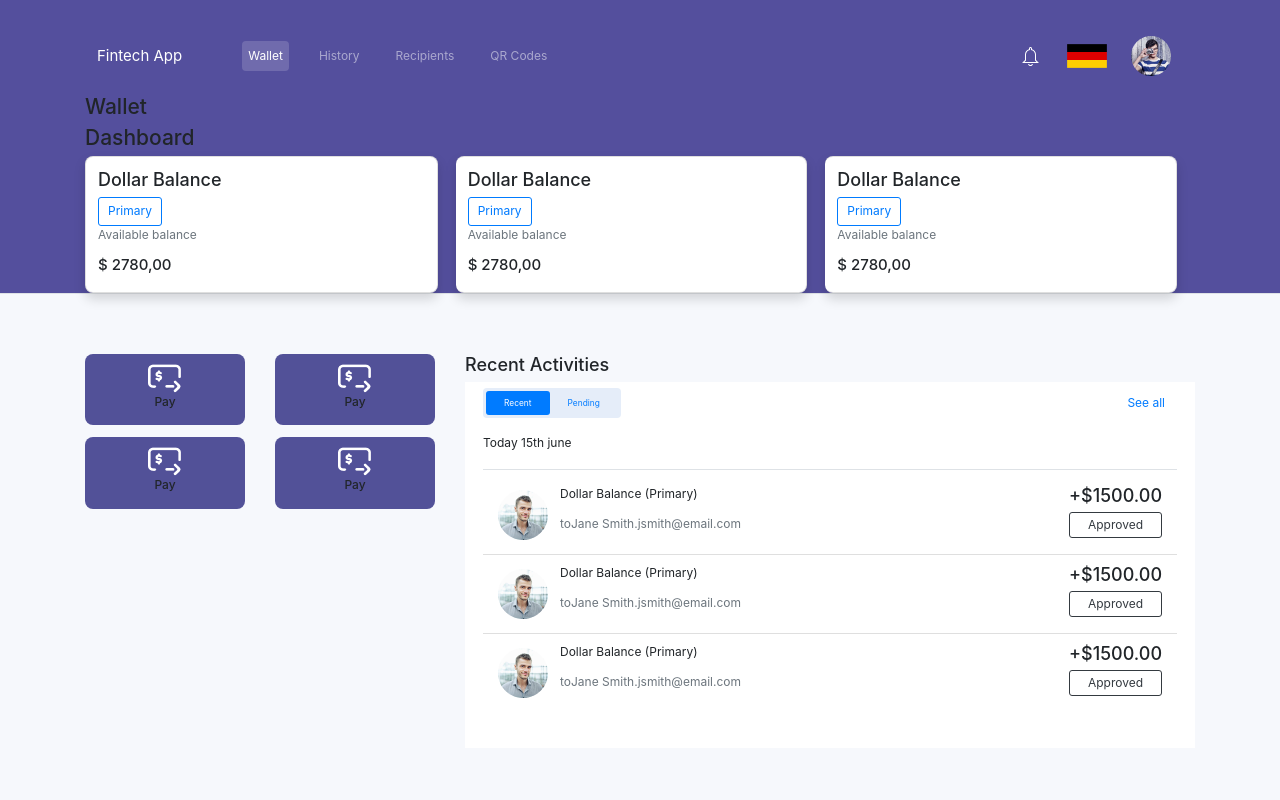
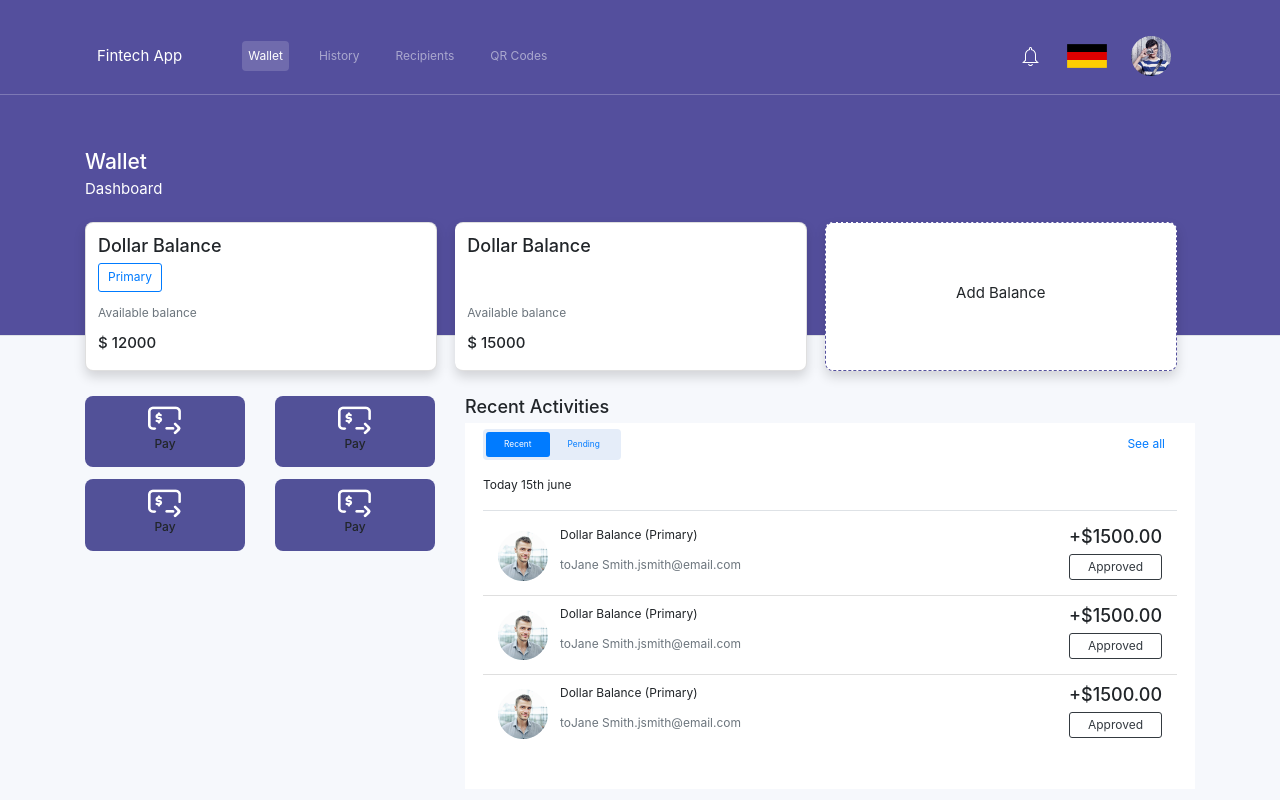
Before and after one commit to osmansufy/fintech-app, a React (Create React App) app: page / in a window 1280 px wide. Shown: the top 800 px of the page. Built offline with nearby package versions, Linux system fonts and the light colour scheme.

Commit message:
walletComplete

```diff
--- a/src/assets/scss/index.scss
+++ b/src/assets/scss/index.scss
@@ -17,11 +17,27 @@ img {
     background-color: rgba(255, 255, 255, 0.16);
     border-radius: 4px;
   }
+  .topBar {
+    border-bottom: 1px solid rgba(255, 255, 255, 0.24);
+  }
 }
 
 .wallet {
   .singleWallet {
     border-radius: 8px !important;
+    .walletInfoWrapper {
+      display: flex;
+      flex-direction: column;
+      justify-content: space-between;
+    }
+  }
+  .addBalance {
+    /* border: dashed; */
+    border: 1px dashed #54509d !important;
+    border-radius: 8px;
+  }
+  .cardWrapper {
+    margin-bottom: -3rem;
   }
 }
 
--- a/src/components/Header/Topbar/Topbar.js
+++ b/src/components/Header/Topbar/Topbar.js
@@ -10,7 +10,7 @@ const Topbar = () => {
     setDrawerShow(false);
   };
   return (
-    <section className="tapBar py-3">
+    <section className="topBar py-3">
       <Container>
         <Navbar collapseOnSelect expand="md" bg="transparent" variant="dark">
           <Navbar.Brand href="#home">Fintech App</Navbar.Brand>
--- /dev/null
+++ b/src/components/Wallet/AddBalance.js
@@ -0,0 +1,25 @@
+import React, { useState } from "react";
+import { Card } from "react-bootstrap";
+import AddBalanceModal from "./AddBalanceModal";
+
+const AddBalance = () => {
+  const [show, setShow] = useState(false);
+
+  const handleClose = () => setShow(false);
+  const handleShow = () => setShow(true);
+  return (
+    <>
+      <Card
+        onClick={handleShow}
+        className="mr-4 shadow singleWallet addBalance"
+      >
+        <div className="d-flex h-100 justify-content-center align-items-center">
+          <h5 className="font-weight-normal">Add Balance</h5>
+        </div>
+      </Card>
+      <AddBalanceModal show={show} handleClose={handleClose} />
+    </>
+  );
+};
+
+export default AddBalance;
--- /dev/null
+++ b/src/components/Wallet/AddBalanceModal.js
@@ -0,0 +1,43 @@
+import React, { useState } from "react";
+import { Button, Modal } from "react-bootstrap";
+import { useDispatch } from "react-redux";
+import { addNewBalance } from "../../features/fintechActivities/activitiesSlice";
+
+const AddBalanceModal = ({ show, handleClose }) => {
+  const dispatch = useDispatch();
+  const [newAmount, setNewAmount] = useState();
+  const onAddNewAmount = () => {
+    dispatch(addNewBalance(Number(newAmount)));
+    handleClose();
+    setNewAmount();
+  };
+  return (
+    <div>
+      <Modal show={show} onHide={handleClose}>
+        <Modal.Header closeButton>
+          <Modal.Title>Add Balance to your Wallet</Modal.Title>
+        </Modal.Header>
+        <Modal.Body>
+          <label htmlFor="newAmount">Add Amount</label>
+          <br />
+          <input
+            id="newAmount"
+            type="number"
+            value={newAmount}
+            onChange={(e) => setNewAmount(e.target.value)}
+          />
+        </Modal.Body>
+        <Modal.Footer>
+          <Button variant="secondary" onClick={handleClose}>
+            Close
+          </Button>
+          <Button variant="primary" onClick={onAddNewAmount}>
+            Save Changes
+          </Button>
+        </Modal.Footer>
+      </Modal>
+    </div>
+  );
+};
+
+export default AddBalanceModal;
--- /dev/null
+++ b/src/components/Wallet/AvailableBalance.js
@@ -0,0 +1,12 @@
+import React from "react";
+import { Button, Card } from "react-bootstrap";
+import SingleWallet from "./SingleWallet";
+const AvailableBalance = ({ availableBalance }) => {
+  return (
+    <Card className="mr-4 shadow singleWallet">
+      <SingleWallet isPrimary={true} amount={availableBalance} />
+    </Card>
+  );
+};
+
+export default AvailableBalance;
--- a/src/components/Wallet/SingaleWallet.js
+++ /dev/null
@@ -1,21 +0,0 @@
-import React from "react";
-import { Button, Card } from "react-bootstrap";
-
-const SingaleWallet = () => {
-  return (
-    <Card className="mr-4 shadow singleWallet">
-      <div className="walletInfoWrapper p-3">
-        <div className="topWrap">
-          <h4 className="type">Dollar Balance</h4>
-          <Button variant="outline-primary">Primary</Button>{" "}
-        </div>
-        <div className="bottomWrap">
-          <p className="text-muted">Available balance</p>
-          <h5 className="amount">$ 2780,00</h5>
-        </div>
-      </div>
-    </Card>
-  );
-};
-
-export default SingaleWallet;
--- /dev/null
+++ b/src/components/Wallet/SingleWallet.js
@@ -0,0 +1,19 @@
+import React from "react";
+import { Button } from "react-bootstrap";
+
+const SingleWallet = ({ amount, isPrimary }) => {
+  return (
+    <div className="walletInfoWrapper h-100 p-3">
+      <div className="topWrap mb-3">
+        <h4 className="type">Dollar Balance</h4>
+        {isPrimary && <Button variant="outline-primary">Primary</Button>}
+      </div>
+      <div className="bottomWrap">
+        <p className="text-muted">Available balance</p>
+        <h5 className="amount">$ {amount}</h5>
+      </div>
+    </div>
+  );
+};
+
+export default SingleWallet;
--- /dev/null
+++ b/src/components/Wallet/TotalBalance.js
@@ -0,0 +1,13 @@
+import React from "react";
+import { Card } from "react-bootstrap";
+import SingleWallet from "./SingleWallet";
+
+const TotalBalance = ({ totalBalance }) => {
+  return (
+    <Card className="mr-4 shadow singleWallet">
+      <SingleWallet isPrimary={false} amount={totalBalance} />
+    </Card>
+  );
+};
+
+export default TotalBalance;
--- a/src/components/Wallet/Wallet.js
+++ b/src/components/Wallet/Wallet.js
@@ -1,18 +1,25 @@
 import React from "react";
 import { CardGroup, Container } from "react-bootstrap";
-import SingaleWallet from "./SingaleWallet";
+import { useSelector } from "react-redux";
+import AddBalance from "./AddBalance";
+import AvailableBalance from "./AvailableBalance";
+import TotalBalance from "./TotalBalance";
 const Wallet = () => {
+  const totalBalance = useSelector((state) => state.activities.totalBalance);
+  const availableBalance = useSelector(
+    (state) => state.activities.availableBalance
+  );
   return (
-    <section className="wallet">
+    <section className="wallet pt-5">
       <Container>
-        <div className="title">
+        <div className="title py-4 text-white">
           <h3>Wallet</h3>
-          <h3>Dashboard</h3>
+          <h5 className="font-weight-normal">Dashboard</h5>
         </div>
-        <CardGroup>
-          <SingaleWallet />
-          <SingaleWallet />
-          <SingaleWallet />
+        <CardGroup className="cardWrapper">
+          <AvailableBalance availableBalance={availableBalance} />
+          <TotalBalance totalBalance={totalBalance} />
+          <AddBalance />
         </CardGroup>
       </Container>
     </section>
--- a/src/features/fintechActivities/activitiesSlice.js
+++ b/src/features/fintechActivities/activitiesSlice.js
@@ -2,8 +2,8 @@ import { createAsyncThunk, createSlice } from "@reduxjs/toolkit";
 
 import activitiesData from "../../fakeData/activities.json";
 const initialState = {
-  totalBalance: +"",
-  availableBalance: "",
+  totalBalance: Number("15000"),
+  availableBalance: Number("12000"),
   approvedActivities: [],
   pendingActivities: [],
 };
@@ -31,7 +31,12 @@ export const activitiesSLice = createSlice({
   name: "counter",
   initialState,
   // The `reducers` field lets us define reducers and generate associated actions
-  reducers: {},
+  reducers: {
+    addNewBalance: (state, action) => {
+      state.totalBalance += action.payload;
+      state.availableBalance += action.payload;
+    },
+  },
 
   extraReducers: (builder) => {
     builder
@@ -42,5 +47,5 @@ export const activitiesSLice = createSlice({
       });
   },
 });
-
+export const { addNewBalance } = activitiesSLice.actions;
 export default activitiesSLice.reducer;
```
